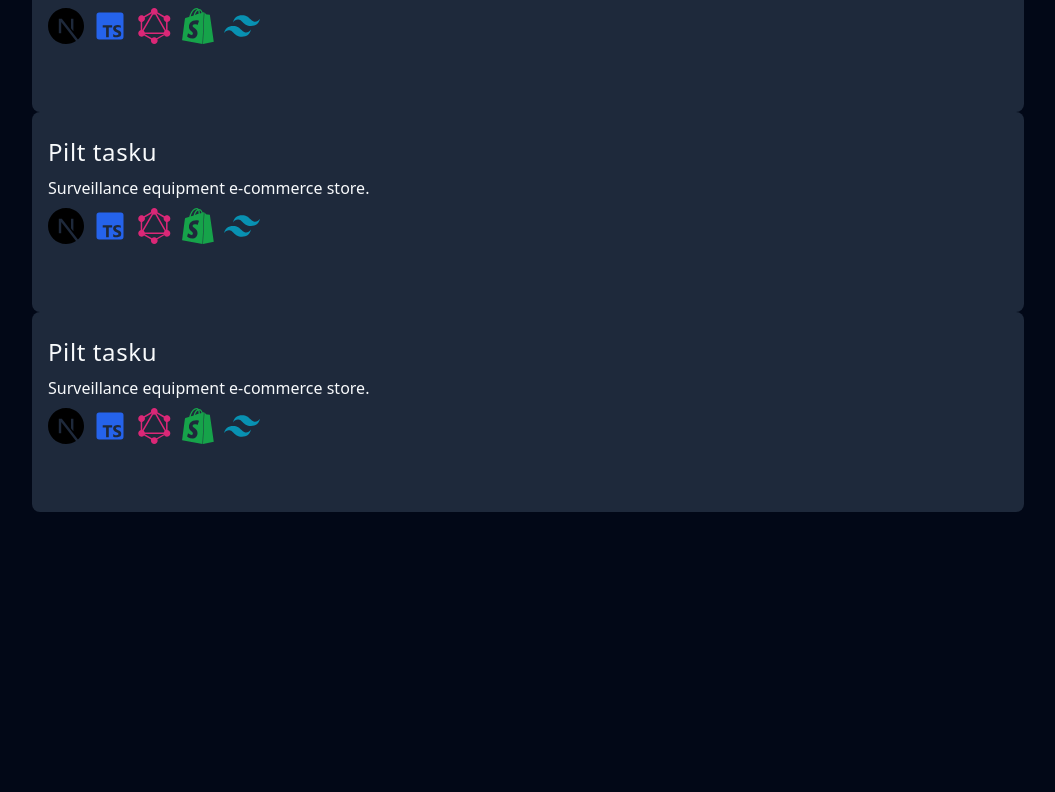
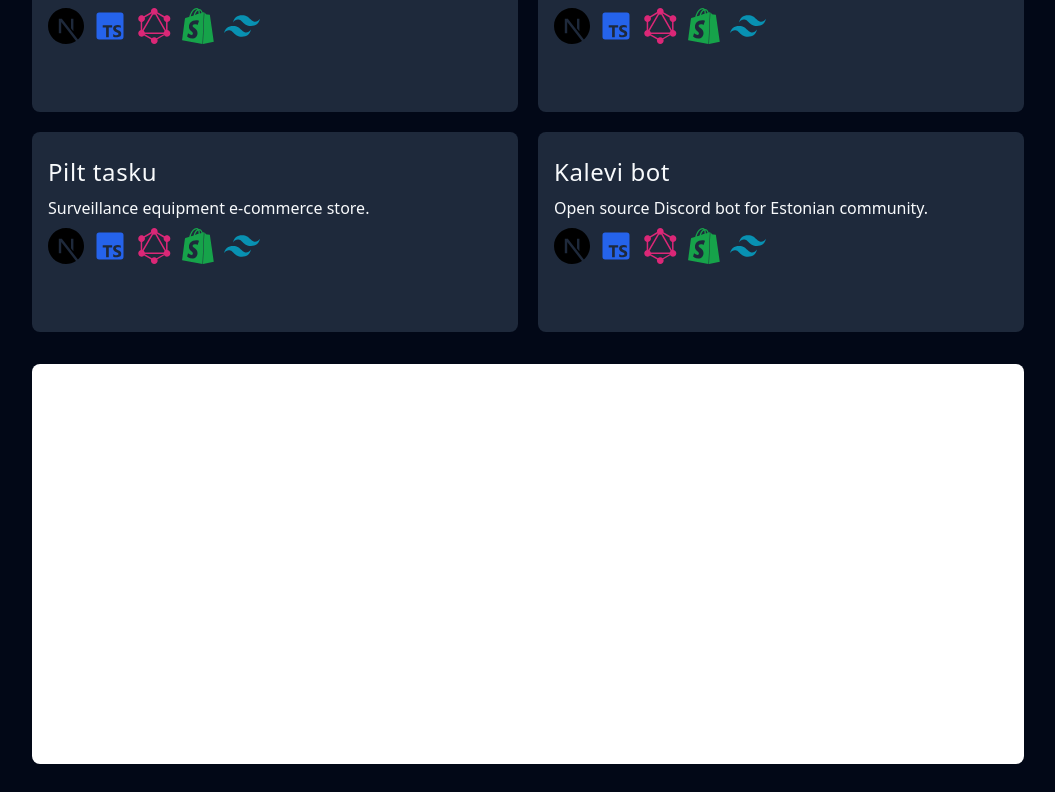
Before and after one commit to karlthomaas/portfolio, a React (Vite) app: page / in a window 1280 px wide. Shown: the part 1450-2242 px from the top of the page, without its empty margins (112-1167 px from the left). Before the commit the page ends 1990 px from the top, so only its background shows below. Built offline with nearby package versions, Linux system fonts and the light colour scheme.

Commit message:
Add ContactMe component and update ProjectsSection

```diff
--- a/src/App.tsx
+++ b/src/App.tsx
@@ -1,5 +1,4 @@
-import { NavigationBar, TracingBeam, HomeSection, AboutSection } from './components';
-import { ProjectsSection } from './components/homepage/projects';
+import { NavigationBar, TracingBeam, HomeSection, AboutSection, ContactMe, ProjectsSection } from './components';
 
 export default function App() {
   return (
@@ -9,6 +8,7 @@ export default function App() {
         <HomeSection />
         <AboutSection />
         <ProjectsSection />
+        <ContactMe />
       </TracingBeam>
     </>
   );
--- /dev/null
+++ b/src/components/homepage/contact-me.tsx
@@ -0,0 +1,9 @@
+import { HomeLayoutWrapper } from "..";
+
+export const ContactMe = () => {
+  return (
+    <HomeLayoutWrapper tag='section' className=''>
+      <div className='h-max min-h-[400px] w-full border-border bg-white rounded-lg'></div>
+    </HomeLayoutWrapper>
+  );
+};
--- a/src/components/homepage/projects.tsx
+++ b/src/components/homepage/projects.tsx
@@ -7,11 +7,12 @@ export const ProjectsSection = () => {
   return (
     <div>
       <HomeLayoutWrapper tag='section' className=''>
-        <section>
-          <h1 className='mb-4 mt-10 text-2xl font-medium sm:text-2xl'>My Projects</h1>
+        <h1 className='mb-4 mt-10 text-2xl font-medium sm:text-2xl'>My Projects</h1>
+        <section className='grid grid-cols-1 md:grid-cols-2 gap-5'>
           <ProjectShowcase
             name='Pilt tasku'
             description='Surveillance equipment e-commerce store. '
+
             stack={[
               <SiNextdotjs className='text-4xl text-black' />,
               <BiLogoTypescript className='text-4xl text-blue-600' />,
@@ -42,6 +43,17 @@ export const ProjectsSection = () => {
               <SiTailwindcss className='text-4xl text-cyan-600' />,
             ]}
           />
+          <ProjectShowcase
+            name='Kalevi bot'
+            description='Open source Discord bot for Estonian community. '
+            stack={[
+              <SiNextdotjs className='text-4xl text-black' />,
+              <BiLogoTypescript className='text-4xl text-blue-600' />,
+              <GrGraphQl className='text-4xl text-pink-600' />,
+              <SiShopify className='text-4xl text-green-600' />,
+              <SiTailwindcss className='text-4xl text-cyan-600' />,
+            ]}
+          />
         </section>
       </HomeLayoutWrapper>
     </div>
--- a/src/components/index.ts
+++ b/src/components/index.ts
@@ -6,3 +6,5 @@ export * from './ui/button'
 export * from './homepage/home'
 export * from './homepage/wrapper'
 export * from './homepage/about'
+export * from './homepage/contact-me'
+export * from './homepage/projects'
```
